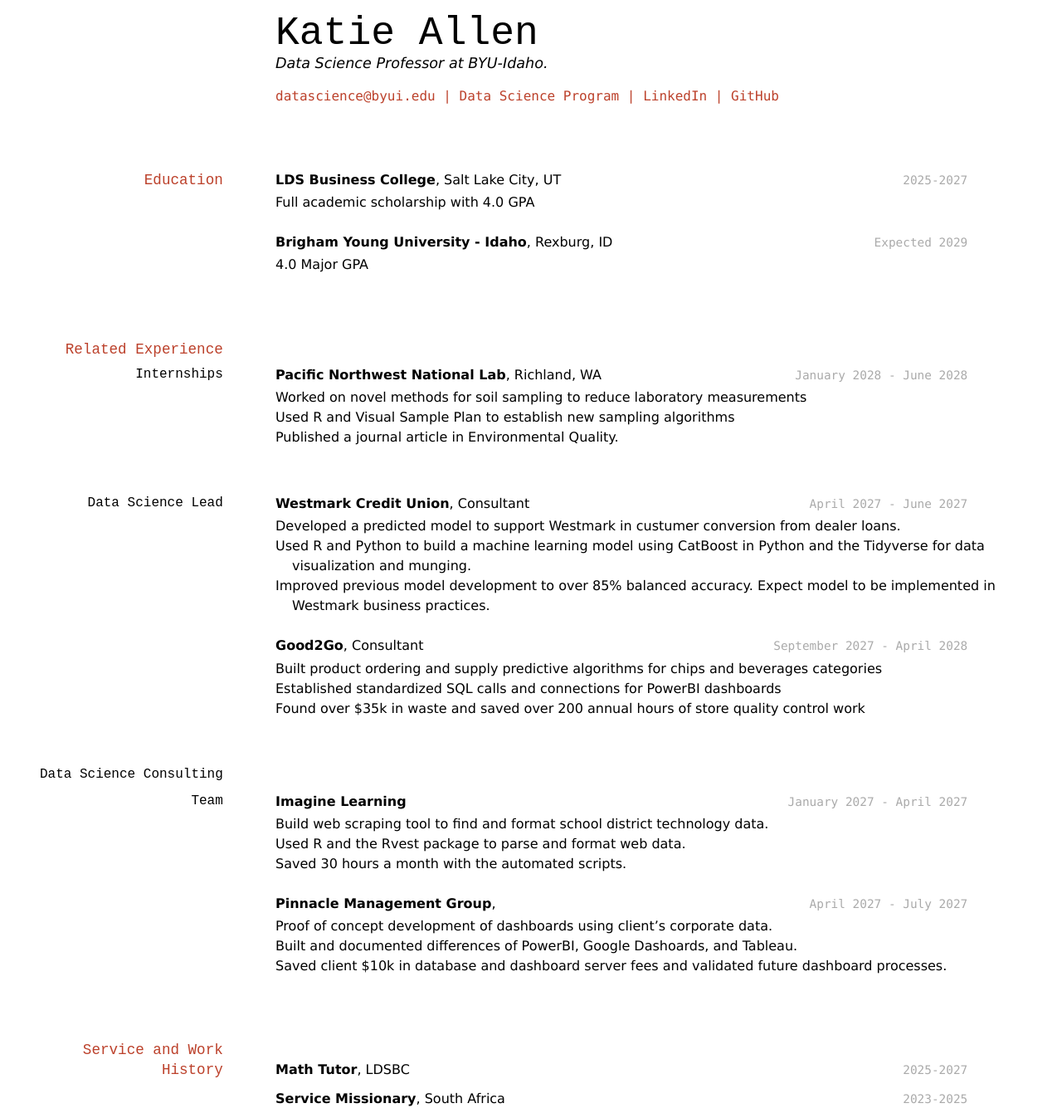
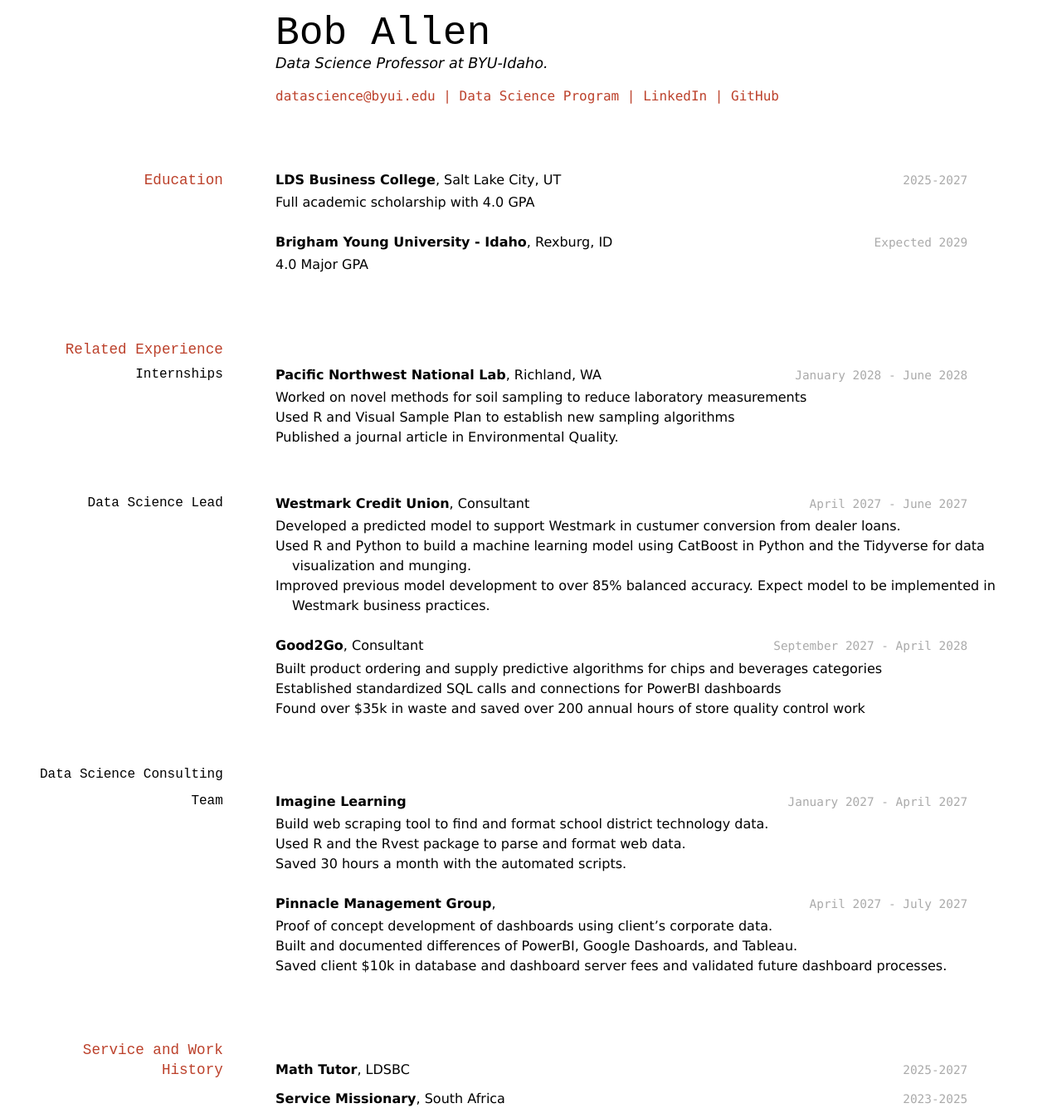
Before and after one commit to katie-allen/allen_resume, a Jekyll site: the page built from docs/index.md, in a window 1280 px wide. Shown: the whole page at 83% size. Built offline with Jekyll 4.4.1, drawn with Linux system fonts in a browser that asks for light colours.

Commit message:
Update index.md

```diff
--- a/docs/index.md
+++ b/docs/index.md
@@ -2,7 +2,7 @@
 layout: cv
 title: Katie Allen's Resume
 ---
-# Katie Allen
+# Bob Allen
 Data Science Professor at BYU-Idaho.
 
 <div id="webaddress">
```
